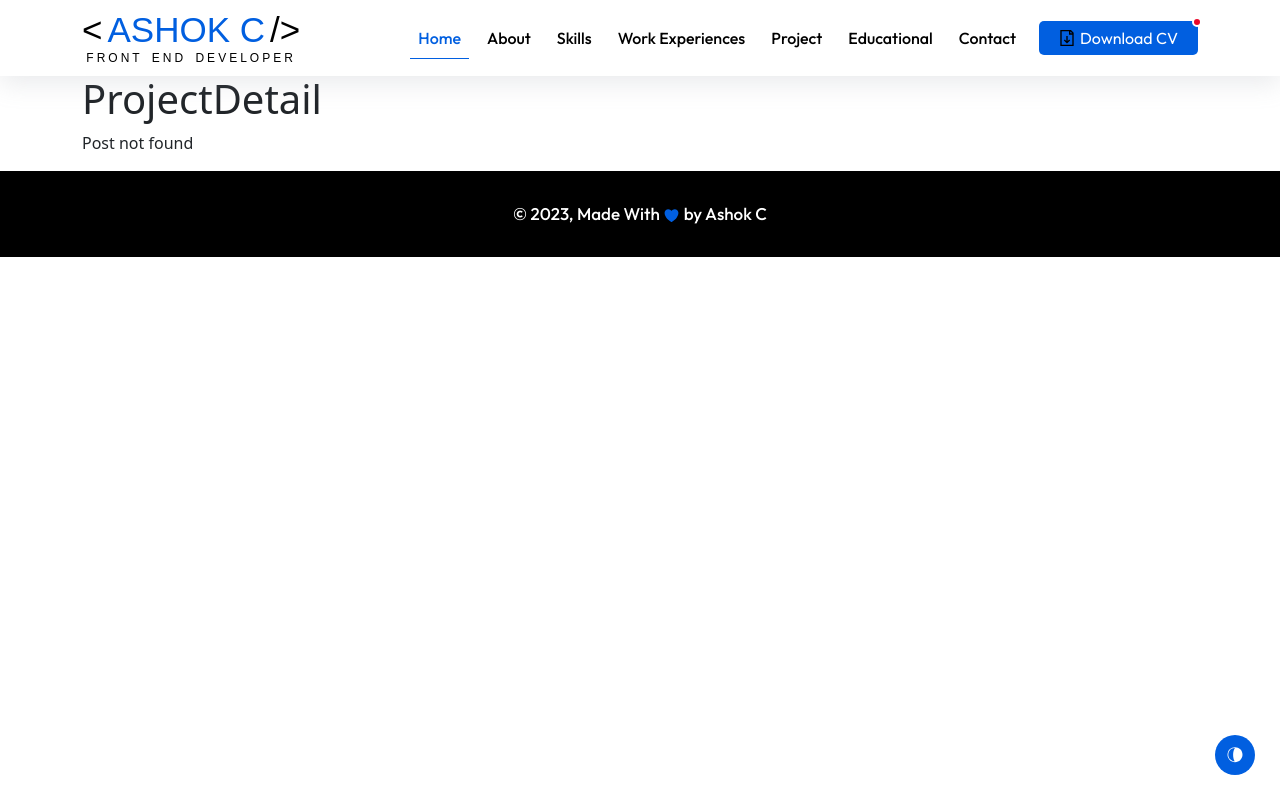
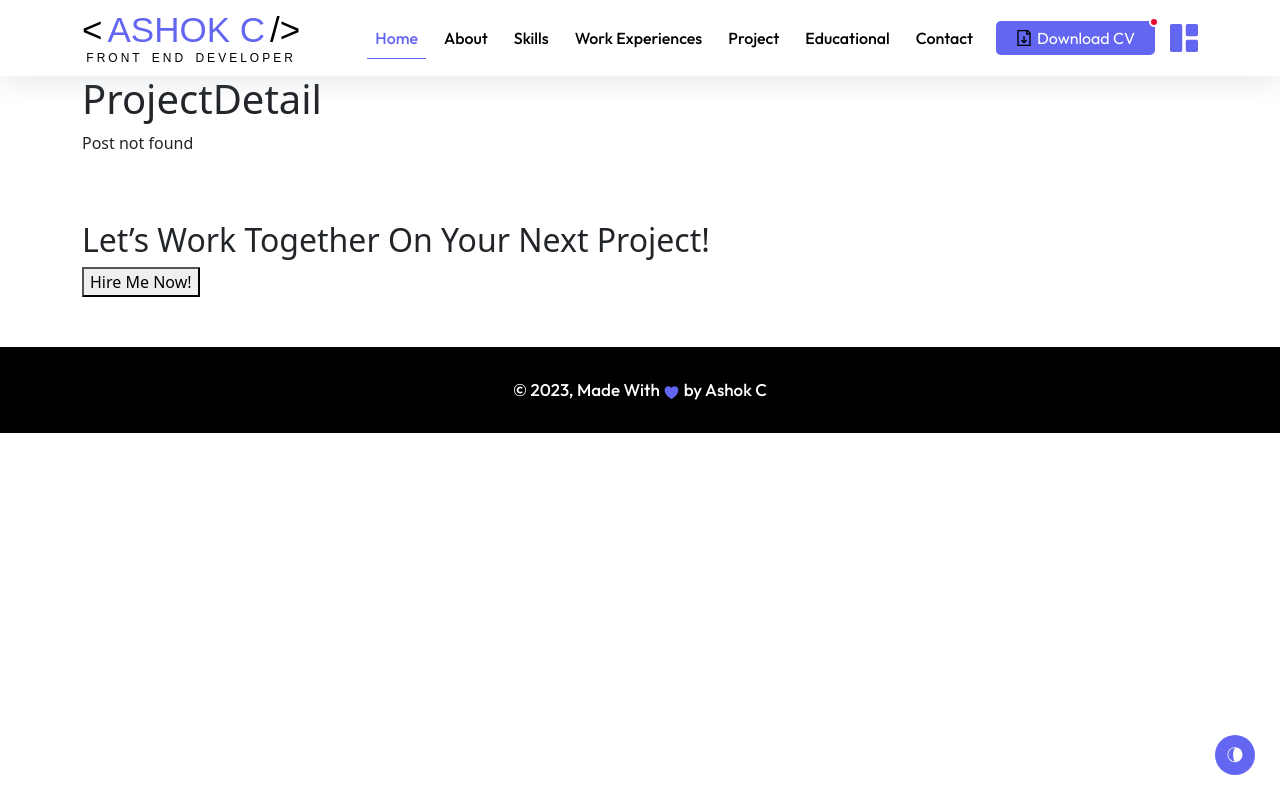
Before and after one commit to ashok-cp-02/portfolio, a React (Create React App) app: page /portfolio/project/1 in a window 1280 px wide. Before the commit this address had no page. Built offline with nearby package versions, Linux system fonts and the light colour scheme; a web font is replaced by a local one.

Commit message:
design update

```diff
--- a/src/common/assets/css/main.scss
+++ b/src/common/assets/css/main.scss
@@ -3,10 +3,10 @@
 $themefont: ("Outfit", sans-serif);
 $themefont2: ("Monomaniac One", sans-serif);
 
-// $themecolor: #6366f1;
+$themecolor: #6366f1;
 // $themecolor: #ff014f;
 // $themecolor: #d74996;
-$themecolor: #015fe0;
+// $themecolor: #015fe0;
 // $themecolor: #30a499;
 // $themecolor: #55e6a5;
 $themes: (
--- a/src/common/footer/footer.jsx
+++ b/src/common/footer/footer.jsx
@@ -20,6 +20,19 @@ import { IoHeart } from "react-icons/io5";
 const Footer = () => {
   return (
     <footer className="footer">
+      <section className="hire-me">
+        <Container>
+          <Row>
+            <Col xxl={12} xl={12} md={12}>
+              <div className="hire-div">
+                <h2>Let’s Work Together On Your Next Project!</h2>
+                <button>Hire Me Now!</button>
+              </div>
+            </Col>
+          </Row>
+        </Container>
+      </section>
+      <section className="copy-right">
         <Container>
           <Row>
             <Col xxl={12}>
@@ -37,6 +50,7 @@ const Footer = () => {
             </Col>
           </Row>
         </Container>
+      </section>
     </footer>
   );
 };
--- a/src/common/footer/footer.scss
+++ b/src/common/footer/footer.scss
@@ -1,7 +1,11 @@
 @import "../assets/css/main.scss";
 
 footer {
-  z-index: 1;
+  .hire-me {
+    padding: 50px 0px;
+  }
+
+  .copy-right {
     position: relative;
     background-color: #000;
     display: flex;
@@ -24,3 +28,4 @@ footer {
       }
     }
   }
+}
--- a/src/common/header/css/header.scss
+++ b/src/common/header/css/header.scss
@@ -203,6 +203,16 @@ nav.main-header {
         }
       }
     }
+    span.side-btn {
+      cursor: pointer;
+      text-decoration: none;
+      margin: 0px 0px 0px 15px;
+      color: $themecolor;
+      display: flex;
+      align-items: center;
+      flex-direction: row;
+      font-size: 28px;
+    }
   }
   .navbar-nav .nav-link.active,
   .navbar-nav .show > .nav-link {
--- a/src/common/header/header.jsx
+++ b/src/common/header/header.jsx
@@ -26,6 +26,7 @@ import LogoDark from "./img/fmb-logo-dark.svg";
 // Icons
 import { FaLaptopCode } from "react-icons/fa";
 import { GrDocumentDownload } from "react-icons/gr";
+import { BsFillGrid1X2Fill } from "react-icons/bs";
 
 // *******~ Import ~******** //
 
@@ -135,10 +136,15 @@ const Header = (params) => {
               <Nav.Link onClick={ContacthandleShow}>Contact</Nav.Link>
             </Nav>
             <Nav>
-              <a className="get-btn " onClick={handleDownload}>
+              <a className="get-btn" onClick={handleDownload}>
                 <GrDocumentDownload /> Download CV
                 <span></span>
               </a>
+            </Nav>
+            <Nav>
+              <span className="side-btn" onClick={ContacthandleShow}>
+                <BsFillGrid1X2Fill />
+              </span>
             </Nav>
           </Navbar.Collapse>
         </Container>
--- a/src/pages/home/components/about/about.scss
+++ b/src/pages/home/components/about/about.scss
@@ -4,7 +4,7 @@
     padding: 80px 0px;
     background-color: #f6f7fb;
     @include themed() {
-      background-color: t("themedark1");
+      background-color: t("transparentbg");
     }
     .heading {
       margin-bottom: 25px;
@@ -133,6 +133,36 @@
       &:hover::before {
         width: 100%;
       }
+      svg {
+        animation: shake-animation 2.5s ease infinite;
+        transform-origin: 50% 50%;
+        @keyframes shake-animation {
+          0% {
+            transform: translate(0, 0);
+          }
+          1.78571% {
+            transform: translate(3px, 0);
+          }
+          3.57143% {
+            transform: translate(0, 0);
+          }
+          5.35714% {
+            transform: translate(3px, 0);
+          }
+          7.14286% {
+            transform: translate(0, 0);
+          }
+          8.92857% {
+            transform: translate(3px, 0);
+          }
+          10.71429% {
+            transform: translate(0, 0);
+          }
+          100% {
+            transform: translate(0, 0);
+          }
+        }
+      }
     }
     .icons-div {
       ul {
--- a/src/pages/home/components/education/education.scss
+++ b/src/pages/home/components/education/education.scss
@@ -5,7 +5,7 @@
     padding: 80px 0px;
     background-color: #f6f7fb;
     @include themed() {
-      background-color: t("themedark1");
+      background-color: t("transparentbg");
     }
     .heading {
       margin-bottom: 50px;
@@ -133,7 +133,7 @@
         }
       }
       .accordion-collapse .accordion-body {
-        padding: 0px 20px 20px 20px;
+        padding: 20px 20px 20px 20px;
 
         p {
           font-size: 15px;
@@ -191,7 +191,7 @@
         }
       }
       .accordion-collapse .accordion-body {
-        padding: 0px 20px 20px 20px;
+        padding: 20px 20px 20px 20px;
 
         p {
           font-size: 16px;
@@ -246,7 +246,7 @@
         }
       }
       .accordion-collapse .accordion-body {
-        padding: 0px 20px 20px 20px;
+        padding: 20px 20px 20px 20px;
 
         p {
           font-size: 17px;
--- a/src/pages/home/components/slider/slider.scss
+++ b/src/pages/home/components/slider/slider.scss
@@ -3,7 +3,7 @@
   .slider {
     padding: 80px 0px;
     @include themed() {
-      background-color: t("themedark1");
+      background-color: t("transparentbg");
     }
     span.sub-title {
       color: #3c3e41;
@@ -206,10 +206,19 @@
       }
       .btn-grp button {
         font-size: 15px;
+        padding: 6px 15px;
       }
       ul {
         margin-bottom: 30px;
         gap: 20px;
+        li a {
+          &.git svg {
+            font-size: 19px;
+          }
+          svg {
+            font-size: 17px;
+          }
+        }
       }
     }
   }
--- a/src/pages/home/css/home.scss
+++ b/src/pages/home/css/home.scss
@@ -14,7 +14,7 @@ main.ashok-portfolio {
   width: 100%;
   height: 100vh;
   mix-blend-mode: overlay;
-  // z-index: -1;
+  z-index: -1;
   img {
     position: fixed;
     -webkit-filter: blur(80px);
```
Lines whose indentation alone changed are shown as unchanged.
